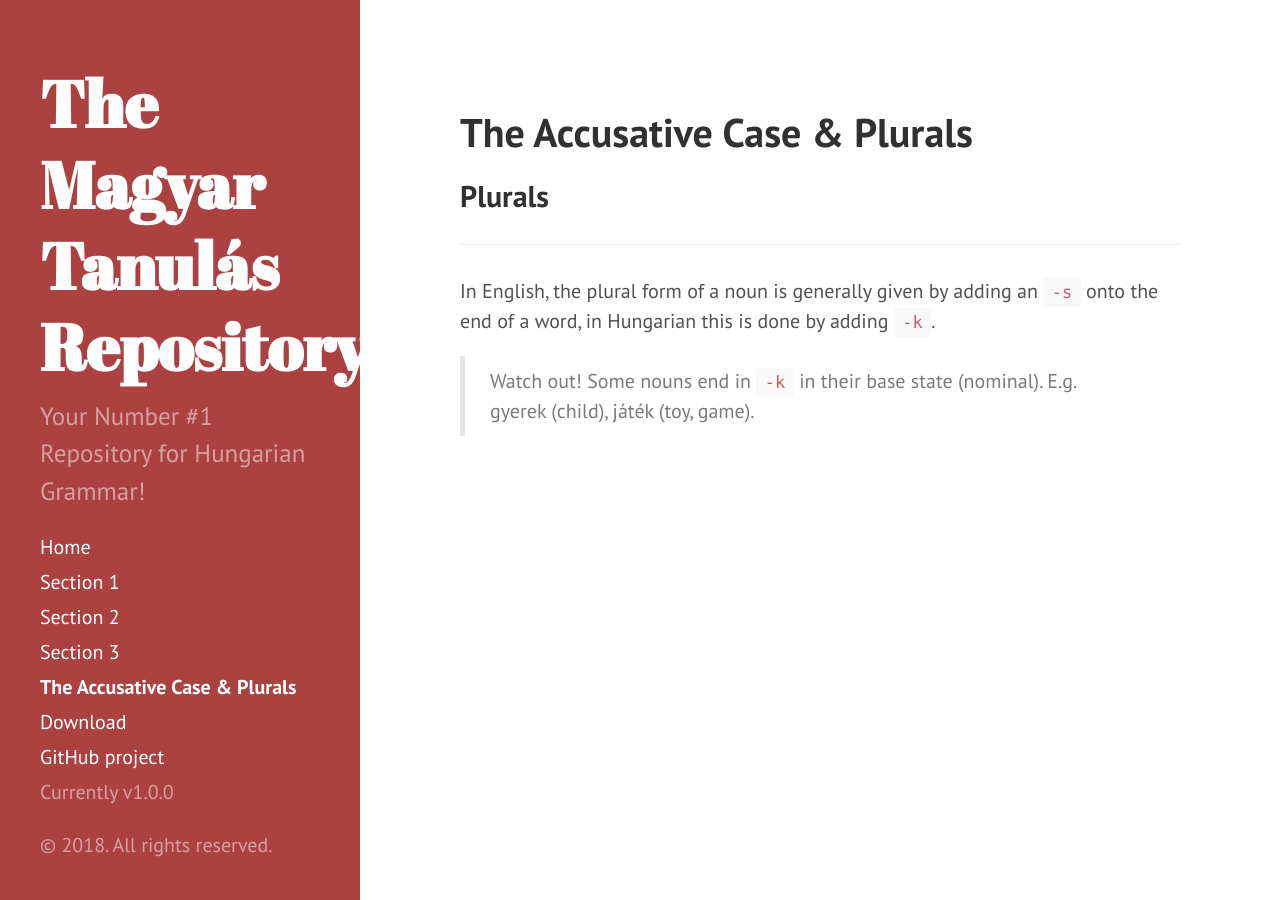
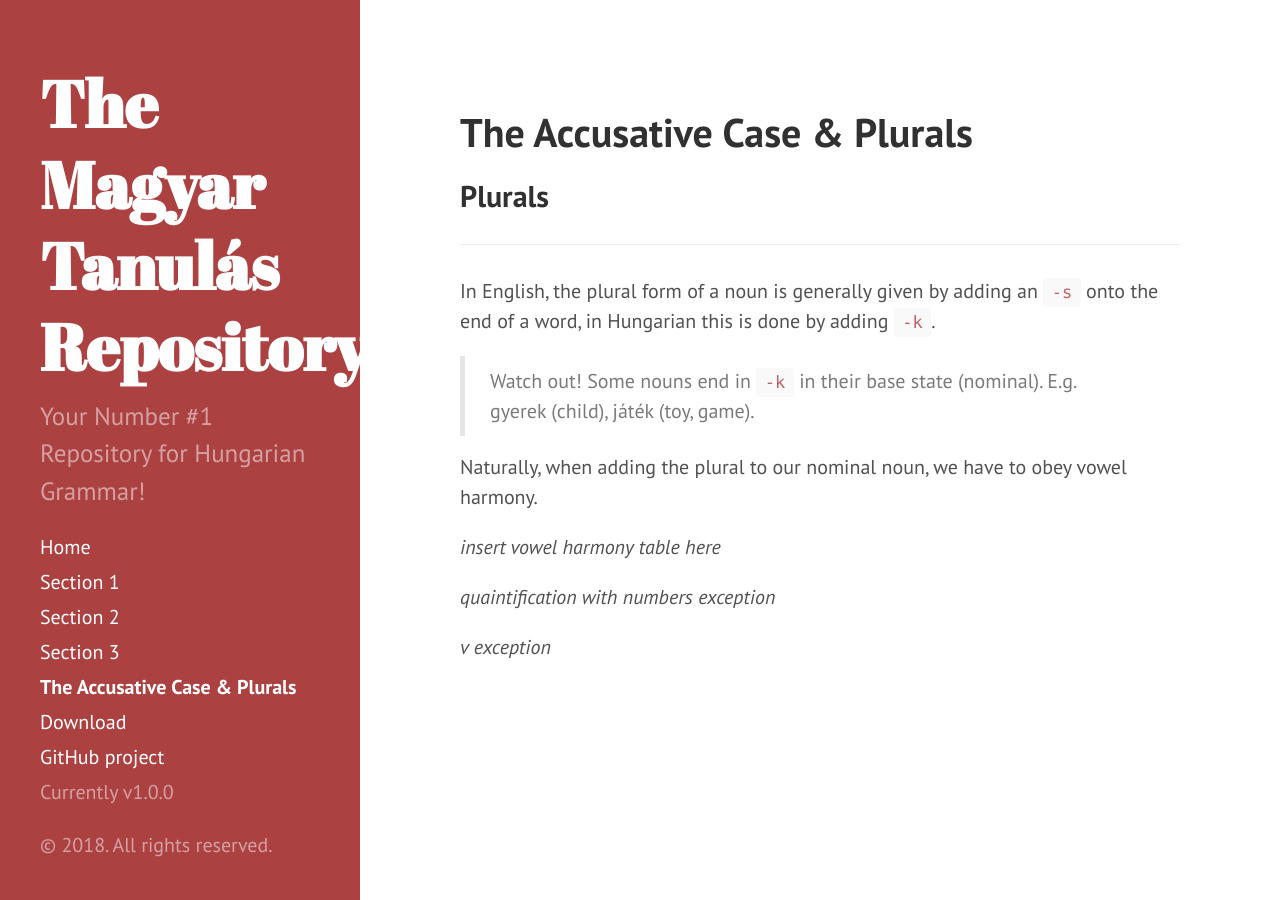
Before and after one commit to Magyartanulas/magyartanulas.github.io, a Jekyll site: the page built from Section4.md, in a window 1280 px wide. Built offline with Jekyll 4.4.1, drawn with Linux system fonts in a browser that asks for light colours; Markdown is read by kramdown in place of the engine named in the settings.

Commit message:
Update Section4.md

```diff
--- a/Section4.md
+++ b/Section4.md
@@ -10,3 +10,11 @@ In English, the plural form of a noun is generally given by adding an `-s` onto
 this is done by adding `-k`.
 
 > Watch out! Some nouns end in `-k` in their base state (nominal). E.g. gyerek (child), játék (toy, game).
+
+Naturally, when adding the plural to our nominal noun, we have to obey vowel harmony.
+
+*insert vowel harmony table here*
+
+*quaintification with numbers exception*
+
+*v exception*
```
